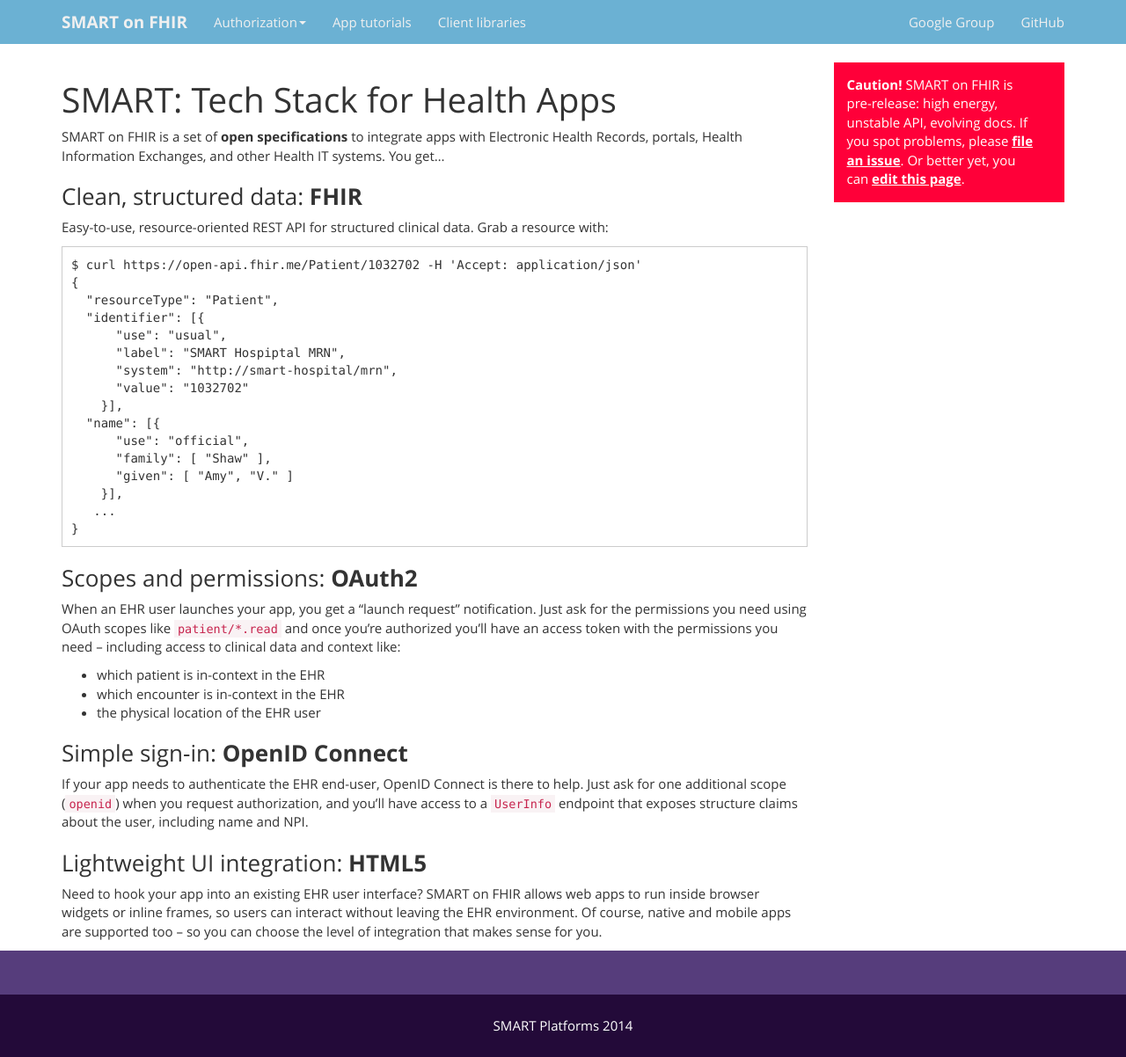
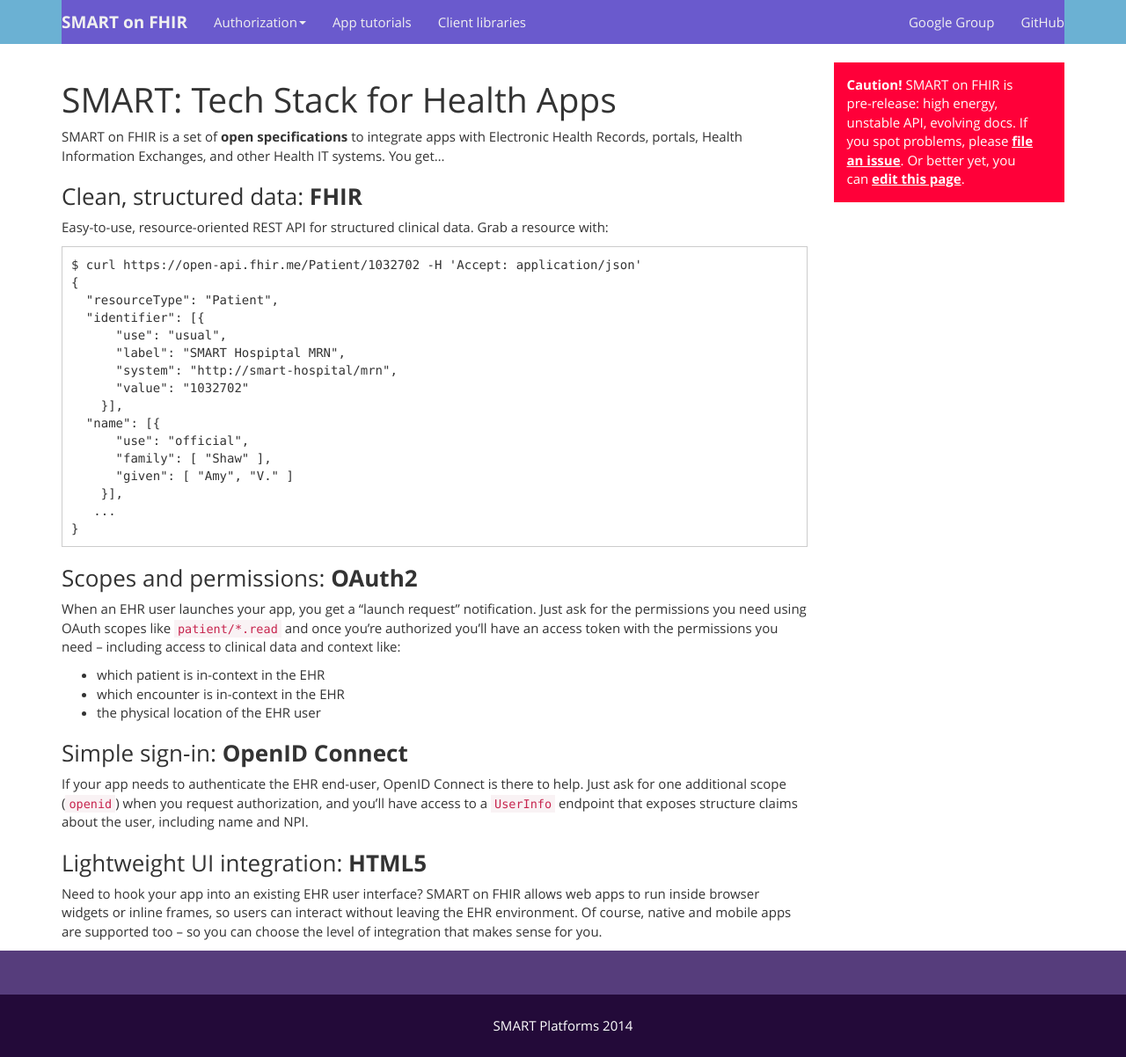
Before and after one commit to smart-on-fhir/smart-on-fhir.github.io, a Jekyll site: the page built from index.md, in a window 1280 px wide. Shown: the whole page at 88% size. Built offline with Jekyll 4.4.1, drawn with Linux system fonts in a browser that asks for light colours; Markdown is read by kramdown in place of the engine named in the settings.

Commit message:
Update smart-on-fhir-docs.css

```diff
--- a/assets/css/smart-on-fhir-docs.css
+++ b/assets/css/smart-on-fhir-docs.css
@@ -13,6 +13,10 @@
   border-left: 1px solid black;
 }
 
+.bs-navbar-collapse {
+  background: slateblue;
+
+}
 
 .bs-docs-nav .navbar-toggle .icon-bar {
   background-color: #563d7c;
@@ -90,10 +94,6 @@
   width: 100%;
 }
 
-.dropdown:hover .dropdown-menu {
-   display: block;
-}
-
 footer {
     color: #fff;
 }
```
